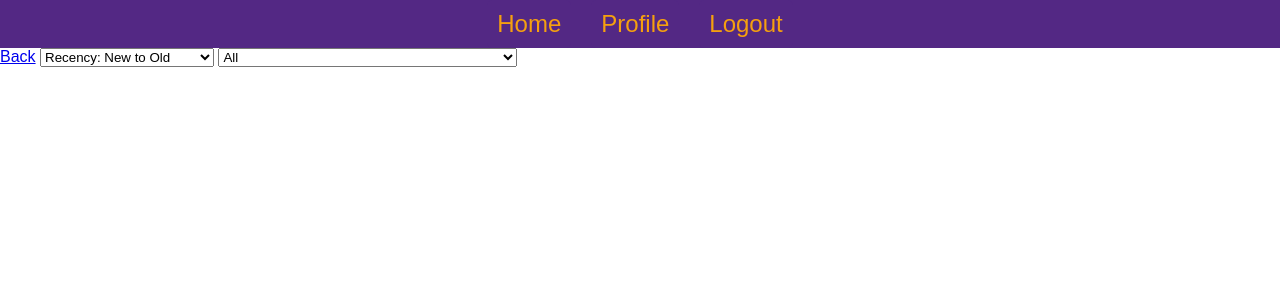
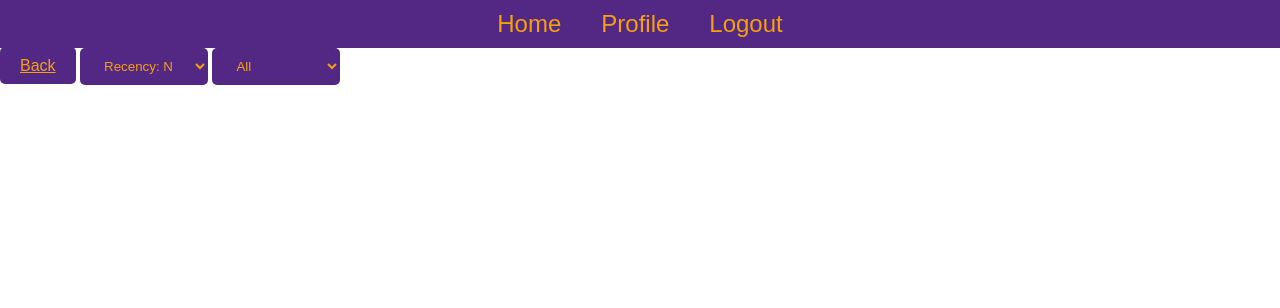
Before and after one commit to CS322-SP23/SMC-Overflow, a Flask app: page /posts in a window 1280 px wide. Shown: the top 308 px of the page. Run offline with Flask 3, Linux system fonts and the light colour scheme; data that the repository does not hold is empty.

Commit message:
Cleaned up css for dro[down menus and back button

```diff
--- a/website/templates/form.html
+++ b/website/templates/form.html
@@ -1,7 +1,7 @@
 <!DOCTYPE html>
 <html>
   <head>
-    <title>Question Submission Form</title>
+    <title>SMC Overflow/title>
     <style>
       /* Page Header */
       .header {
--- a/website/templates/posts.html
+++ b/website/templates/posts.html
@@ -42,6 +42,16 @@
         padding: 0;
       }
 
+      .back-button {
+        max-width: 10%;
+        background-color: #532884;
+        color: #F5A00F;
+        border: none;
+        padding: 10px 20px;
+        border-radius: 5px;
+        cursor: pointer;
+      }
+
       #posts {
         display: block;
         margin-top: 20px;
@@ -84,6 +94,41 @@
         margin: 0;
         padding: 20px;
       }
+
+      .dropdown {
+        max-width: 10%;
+        background-color: #532884;
+        color: #F5A00F;
+        border: none;
+        padding: 10px 20px;
+        border-radius: 5px;
+        cursor: pointer;
+      }
+
+      .dropdown select {
+        color: #F5A00F;
+        background-color: #532884;
+        border: none;
+        padding: 5px 10px;
+        border-radius: 3px;
+        cursor: pointer;
+      }
+
+      .dropdown select:focus {
+        outline: none;
+      }
+
+      .dropdown option {
+        color: #F5A00F;
+        background-color: #532884;
+        padding: 5px 10px;
+      }
+
+      .dropdown-collapsed option::before {
+        content: attr(data-abbreviation);
+        font-weight: bold;
+        margin-right: 5px;
+      }
     </style>
       <div class="navbar">
         <nav>
@@ -94,8 +139,8 @@
         </div>
   </head>
   <body>
-    <a href="/" class="btn">Back</a>
-    <select id="sort-dropdown">
+    <a href="/" class="back-button">Back</a>
+    <select id="sort-dropdown" class="dropdown">
       <option value="">Sort By</option>
       <optgroup label="Popularity">
         <option value="0">Popularity: Low to High</option>
@@ -110,59 +155,57 @@
         <option value="5">Most Answers</option>
       </optgroup>
     </select>
-    <select id="cat-dropdown">
-      <optgroup label="Categories">
-        <option value="All">All</option>
-        <option value="Africana Studies">Africana Studies</option>
-        <option value="American Studies">American Studies</option>
-        <option value="Anthropology and Sociology">Anthropology and Sociology</option>
-        <option value="Art and Art History">Art and Art History</option>
-        <option value="Arts Administration">Arts Administration</option>
-        <option value="Asian Studies">Asian Studies</option>
-        <option value="Astronomy">Astronomy</option>
-        <option value="Biochemistry">Biochemistry</option>
-        <option value="Biology">Biology</option>
-        <option value="Business and Management">Business and Management</option>
-        <option value="Chemistry">Chemistry</option>
-        <option value="Chinese">Chinese</option>
-        <option value="Classics and Ancient Mediterranean Studies">Classics and Ancient Mediterranean Studies</option>
-        <option value="Computer Science">Computer Science</option>
-        <option value="Dance">Dance</option>
-        <option value="Data Science">Data Science</option>
-        <option value="Earth Science">Earth Science</option>
-        <option value="Economics">Economics</option>
-        <option value="Educational Studies">Educational Studies</option>
-        <option value="Engineering">Engineering</option>
-        <option value="English">English</option>
-        <option value="Environmental Studies">Environmental Studies</option>
-        <option value="Film Studies">Film Studies</option>
-        <option value="French">French</option>
-        <option value="Gender and Women's Studies">Gender and Women's Studies</option>
-        <option value="German">German</option>
-        <option value="Health Studies">Health Studies</option>
-        <option value="History">History</option>
-        <option value="Interdisciplinary Studies">Interdisciplinary Studies</option>
-        <option value="International Relations">International Relations</option>
-        <option value="International Studies">International Studies</option>
-        <option value="Japanese">Japanese</option>
-        <option value="Journalism">Journalism</option>
-        <option value="Latin American Studies">Latin American Studies</option>
-        <option value="Law">Law</option>
-        <option value="Mathematics">Mathematics</option>
-        <option value="Medicine">Medicine</option>
-        <option value="Modern Languages">Modern Languages</option>
-        <option value="Music">Music</option>
-        <option value="Neuroscience">Neuroscience</option>
-        <option value="Nursing">Nursing</option>
-        <option value="Occupational Therapy">Occupational Therapy</option>
-        <option value="Optometry">Optometry</option>
-        <option value="Peace and Justice">Peace and Justice</option>
-        <option value="Philosophy">Philosophy</option>
-        <option value="Physics">Physics</option>
-        <option value="Political Science">Political Science</option>
-        <option value="Psychology">Psychology</option>
-        <option value="Theatre">Theatre</option>
-      </optgroup>
+    <select id="cat-dropdown" required class="dropdown dropdown-collapsed">
+      <option value="All">All</option>
+      <option value="Africana Studies" data-abbreviation="AFST">Africana Studies</option>
+      <option value="American Studies" data-abbreviation="AMST">American Studies</option>
+      <option value="Anthropology and Sociology" data-abbreviation="ANSO">Anthropology and Sociology</option>
+      <option value="Art and Art History" data-abbreviation="ART">Art and Art History</option>
+      <option value="Arts Administration" data-abbreviation="AADM">Arts Administration</option>
+      <option value="Asian Studies" data-abbreviation="ASIA">Asian Studies</option>
+      <option value="Astronomy" data-abbreviation="Astronomy">Astronomy</option>
+      <option value="Biochemistry" data-abbreviation="BCHM">Biochemistry</option>
+      <option value="Biology" data-abbreviation="BIOL">Biology</option>
+      <option value="Business and Management" data-abbreviation="BUS">Business and Management</option>
+      <option value="Chemistry" data-abbreviation="CHEM">Chemistry</option>
+      <option value="Chinese" data-abbreviation="CHIN">Chinese</option>
+      <option value="Classics and Ancient Mediterranean Studies" data-abbreviation="CLAS">Classics and Ancient Mediterranean Studies</option>
+      <option value="Computer Science" data-abbreviation="CS">Computer Science</option>
+      <option value="Dance" data-abbreviation="DANC">Dance</option>
+      <option value="Data Science" data-abbreviation="Data Science">Data Science</option>
+      <option value="Earth Science" data-abbreviation="Earth Science">Earth Science</option>
+      <option value="Economics" data-abbreviation="ECON">Economics</option>
+      <option value="Educational Studies" data-abbreviation="EDUC">Educational Studies</option>
+      <option value="Engineering" data-abbreviation="Engineering">Engineering</option>
+      <option value="English" data-abbreviation="ENG">English</option>
+      <option value="Environmental Studies" data-abbreviation="ENVS">Environmental Studies</option>
+      <option value="Film Studies" data-abbreviation="FILM">Film Studies</option>
+      <option value="French" data-abbreviation="FREN">French</option>
+      <option value="Gender and Women's Studies" data-abbreviation="GWST">Gender and Women's Studies</option>
+      <option value="German" data-abbreviation="GERM">German</option>
+      <option value="Health Studies" data-abbreviation="Health Studies">Health Studies</option>
+      <option value="History" data-abbreviation="HIST">History</option>
+      <option value="Interdisciplinary Studies" data-abbreviation="IDIS">Interdisciplinary Studies</option>
+      <option value="International Relations" data-abbreviation="IR">International Relations</option>
+      <option value="International Studies" data-abbreviation="IS">International Studies</option>
+      <option value="Japanese" data-abbreviation="JAPN">Japanese</option>
+      <option value="Journalism" data-abbreviation="JOUR">Journalism</option>
+      <option value="Latin American Studies" data-abbreviation="LAST">Latin American Studies</option>
+      <option value="Law" data-abbreviation="Law">Law</option>
+      <option value="Mathematics" data-abbreviation="MATH">Mathematics</option>
+      <option value="Medicine" data-abbreviation="Medicine">Medicine</option>
+      <option value="Modern Languages" data-abbreviation="MODL">Modern Languages</option>
+      <option value="Music" data-abbreviation="MUS">Music</option>
+      <option value="Neuroscience" data-abbreviation="NEUR">Neuroscience</option>
+      <option value="Nursing" data-abbreviation="Nursing">Nursing</option>
+      <option value="Occupational Therapy" data-abbreviation="Occupational Therapy">Occupational Therapy</option>
+      <option value="Optometry" data-abbreviation="Optometry">Optometry</option>
+      <option value="Peace and Justice" data-abbreviation="PJST">Peace and Justice</option>
+      <option value="Philosophy" data-abbreviation="PHIL">Philosophy</option>
+      <option value="Physics" data-abbreviation="PHYS">Physics</option>
+      <option value="Political Science" data-abbreviation="PS">Political Science</option>
+      <option value="Psychology" data-abbreviation="PSYC">Psychology</option>
+      <option value="Theatre" data-abbreviation="THTR">Theatre</option>
     </select>
     <div id="posts"></div>
     <script>
@@ -252,6 +295,8 @@
             .catch(error => console.error(error));
         }
 
+
+
     </script>
   </body>
 </html>
--- a/website/templates/singlepost.html
+++ b/website/templates/singlepost.html
@@ -55,8 +55,8 @@
       /* Back button */
       .back-button {
         max-width: 60px;
-        background-color: #F5A00F;
-        color: #532884;
+        background-color: #532884;
+        color: #F5A00F;
         border: none;
         padding: 10px 20px;
         border-radius: 5px;
```
Also changed, not shown: javascript/questionSubmitButtonPress.js (deleted, +0 -23 lines), test_data/posts.json (deleted, +0 -38 lines).
